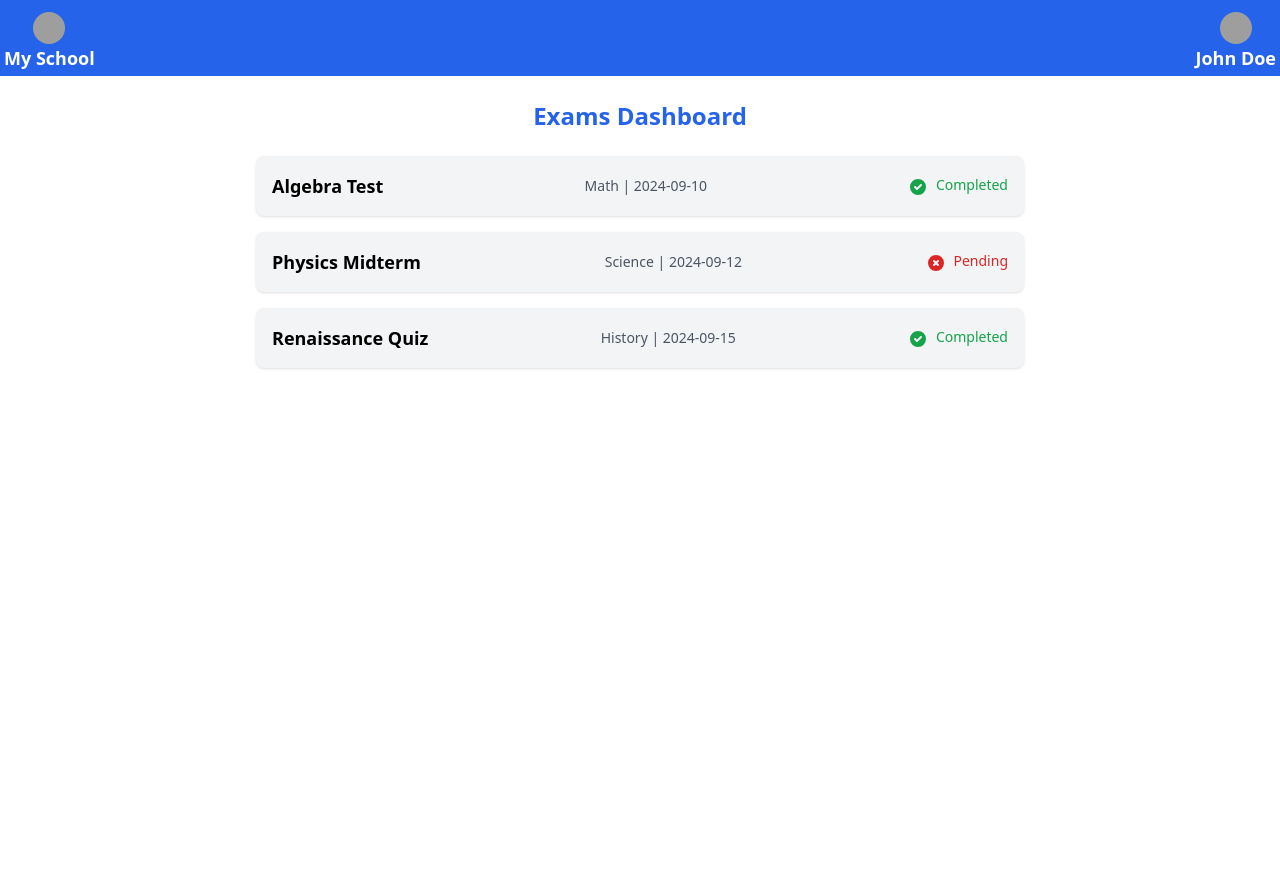
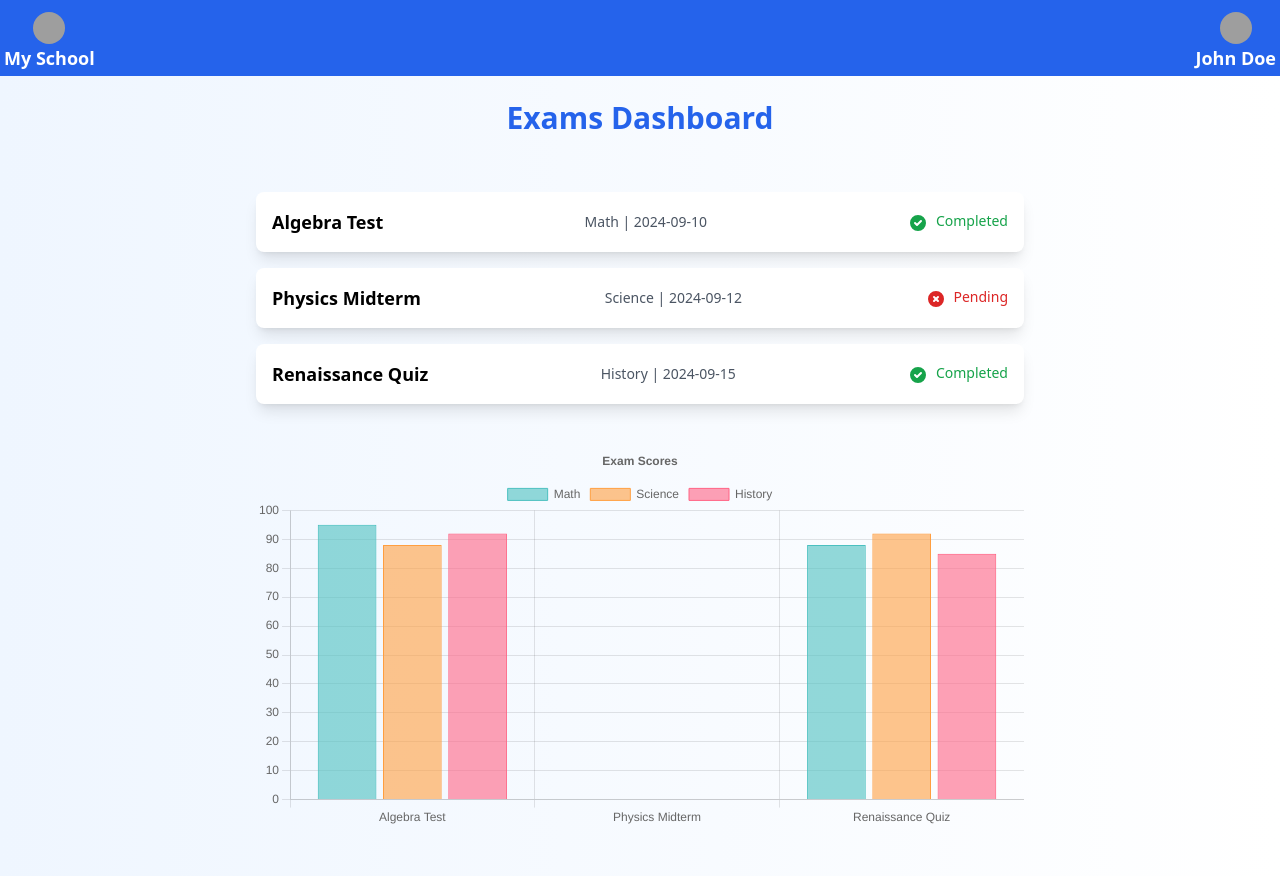
Before and after one commit to sneha-94/School-CRM, a React (Create React App) app: page /exams-and-marks in a window 1280 px wide. Before the commit the page ends 800 px from the top, so only its background shows below. Built offline with nearby package versions, Linux system fonts and the light colour scheme; grey boxes are pictures that could not be loaded.

Commit message:
Update ExamsAndMarks.jsx

```diff
--- a/src/components/ExamsAndMarks.jsx
+++ b/src/components/ExamsAndMarks.jsx
@@ -1,5 +1,8 @@
 import React, { useState } from 'react';
+import { Bar } from 'react-chartjs-2';
 import { CheckCircleIcon, XCircleIcon, DocumentTextIcon } from '@heroicons/react/solid';
+import 'chart.js/auto'; // Automatically register all necessary components
+import { motion } from 'framer-motion';
 
 // Sample data for exams
 const examsData = [
@@ -9,7 +12,11 @@ const examsData = [
     examName: 'Algebra Test',
     date: '2024-09-10',
     status: 'Completed',
-    totalScore: 95,
+    scores: {
+      Math: 95,
+      Science: 88,
+      History: 92,
+    },
     maxScore: 100,
     grade: 'A',
   },
@@ -19,7 +26,11 @@ const examsData = [
     examName: 'Physics Midterm',
     date: '2024-09-12',
     status: 'Pending',
-    totalScore: null,
+    scores: {
+      Math: null,
+      Science: null,
+      History: null,
+    },
     maxScore: 100,
     grade: null,
   },
@@ -29,7 +40,11 @@ const examsData = [
     examName: 'Renaissance Quiz',
     date: '2024-09-15',
     status: 'Completed',
-    totalScore: 88,
+    scores: {
+      Math: 88,
+      Science: 92,
+      History: 85,
+    },
     maxScore: 100,
     grade: 'B+',
   },
@@ -43,17 +58,52 @@ const ExamsAndMarks = () => {
     setSelectedExam(exam);
   };
 
+  // Prepare data for the bar graph
+  const chartData = {
+    labels: examsData.map(exam => exam.examName),
+    datasets: [
+      {
+        label: 'Math',
+        data: examsData.map(exam => exam.scores.Math !== null ? exam.scores.Math : 0), // Use 0 if score is null
+        backgroundColor: 'rgba(75, 192, 192, 0.6)',
+        borderColor: 'rgba(75, 192, 192, 1)',
+        borderWidth: 1,
+      },
+      {
+        label: 'Science',
+        data: examsData.map(exam => exam.scores.Science !== null ? exam.scores.Science : 0), // Use 0 if score is null
+        backgroundColor: 'rgba(255, 159, 64, 0.6)',
+        borderColor: 'rgba(255, 159, 64, 1)',
+        borderWidth: 1,
+      },
+      {
+        label: 'History',
+        data: examsData.map(exam => exam.scores.History !== null ? exam.scores.History : 0), // Use 0 if score is null
+        backgroundColor: 'rgba(255, 99, 132, 0.6)',
+        borderColor: 'rgba(255, 99, 132, 1)',
+        borderWidth: 1,
+      },
+    ],
+  };
+
   return (
-    <div className="flex flex-col items-center p-6">
+    <div className="flex flex-col items-center p-6 bg-gradient-to-r from-blue-50 to-white min-h-screen">
       {/* Exams Dashboard Header */}
-      <h1 className="text-2xl font-bold text-blue-600 mb-6">Exams Dashboard</h1>
+      <motion.h2
+        initial={{ opacity: 0, y: -50 }}
+        animate={{ opacity: 1, y: 0 }}
+        transition={{ duration: 0.5 }}
+        className="text-3xl font-bold text-blue-600 mb-6 flex items-center"
+      >
+      <h1 className="text-3xl font-bold text-blue-600 mb-8 ">Exams Dashboard</h1>
 
+      </motion.h2>
       {/* Exams List */}
-      <div className="w-full max-w-3xl">
+      <div className="w-full max-w-3xl mb-6">
         {examsData.map((exam) => (
           <div
             key={exam.id}
-            className="flex justify-between items-center p-4 mb-4 bg-gray-100 shadow rounded-lg hover:bg-gray-200 cursor-pointer transition"
+            className="flex justify-between items-center p-4 mb-4 bg-white shadow-lg rounded-lg hover:bg-blue-100 cursor-pointer transition-transform transform hover:scale-105"
             onClick={() => handleExamSelect(exam)}
           >
             <div className="text-lg font-semibold">{exam.examName}</div>
@@ -75,17 +125,40 @@ const ExamsAndMarks = () => {
         ))}
       </div>
 
+      {/* Bar Graph for Marks */}
+      <div className="w-full max-w-3xl mb-6">
+        <Bar data={chartData} options={{
+          responsive: true,
+          plugins: {
+            legend: {
+              position: 'top',
+            },
+            title: {
+              display: true,
+              text: 'Exam Scores',
+            },
+          },
+        }} />
+      </div>
+
       {/* Exam Details View */}
       {selectedExam && (
-        <div className="w-full max-w-lg mt-6 p-4 bg-white shadow-lg rounded-lg">
+        <div className="w-full max-w-lg mt-6 p-6 bg-white shadow-lg rounded-lg transition-transform transform hover:scale-105">
           <h2 className="text-xl font-semibold text-gray-700 mb-4">{selectedExam.examName}</h2>
-          <p className="text-md text-gray-800 mb-2">Subject: {selectedExam.subject}</p>
-          <p className="text-md text-gray-800 mb-4">Date: {selectedExam.date}</p>
+          <p className="text-md text-gray-800 mb-2">Subject: <span className="font-semibold">{selectedExam.subject}</span></p>
+          <p className="text-md text-gray-800 mb-4">Date: <span className="font-semibold">{selectedExam.date}</span></p>
           {selectedExam.status === 'Completed' ? (
             <>
               <div className="mb-4">
-                <p className="text-lg font-semibold">Total Score: {selectedExam.totalScore} / {selectedExam.maxScore}</p>
-                <p className="text-lg font-semibold">Grade: {selectedExam.grade}</p>
+                <p className="text-lg font-semibold">Scores:</p>
+                <ul>
+                  <li>Math: <span className="text-blue-600">{selectedExam.scores.Math}</span> / {selectedExam.maxScore}</li>
+                  <li>Science: <span className="text-blue-600">{selectedExam.scores.Science}</span> / {selectedExam.maxScore}</li>
+                  <li>History: <span className="text-blue-600">{selectedExam.scores.History}</span> / {selectedExam.maxScore}</li>
+                </ul>
+              </div>
+              <div className="mb-4">
+                <p className="text-lg font-semibold">Grade: <span className="text-blue-600">{selectedExam.grade}</span></p>
               </div>
               <div className="mt-6 text-gray-600">
                 <DocumentTextIcon className="h-6 w-6 inline-block mr-2" />
```
